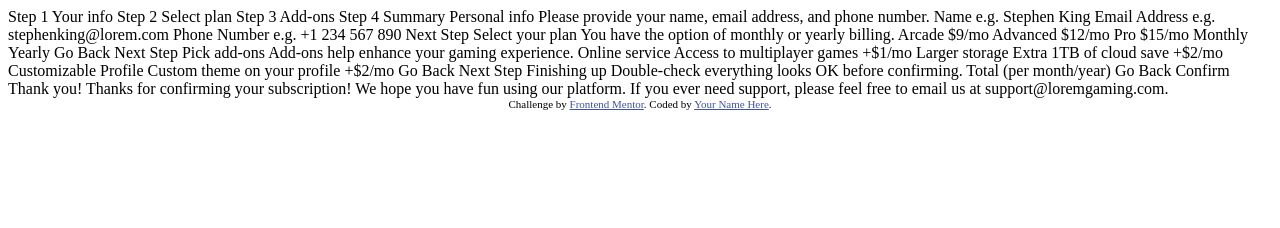
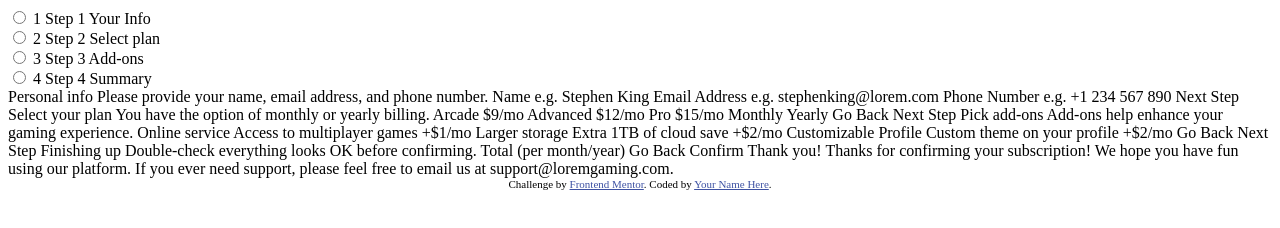
Before and after one commit to smajewski1980/multi-step-form, a plain HTML site: page index.html in a window 1280 px wide. Drawn offline with Linux system fonts and the light colour scheme.

Commit message:
created html for the sidebar

```diff
--- a/index.html
+++ b/index.html
@@ -1,126 +1,111 @@
 <!DOCTYPE html>
 <html lang="en">
   <head>
-  <meta charset="UTF-8">
-  <meta name="viewport" content="width=device-width, initial-scale=1.0"> <!-- displays site properly based on user's device -->
+    <meta charset="UTF-8" />
+    <meta name="viewport" content="width=device-width, initial-scale=1.0" />
+    <!-- displays site properly based on user's device -->
 
-  <link rel="icon" type="image/png" sizes="32x32" href="./assets/images/favicon-32x32.png">
+    <link
+      rel="icon"
+      type="image/png"
+      sizes="32x32"
+      href="./assets/images/favicon-32x32.png"
+    />
 
     <title>Frontend Mentor | Multi-step form</title>
+    <link rel="stylesheet" href="./styles/main.css" />
 
     <!-- Feel free to remove these styles or customise in your own stylesheet 👍 -->
     <style>
-    .attribution { font-size: 11px; text-align: center; }
-    .attribution a { color: hsl(228, 45%, 44%); }
+      .attribution {
+        font-size: 11px;
+        text-align: center;
+      }
+      .attribution a {
+        color: hsl(228, 45%, 44%);
+      }
     </style>
   </head>
   <body>
+    <main>
+      <aside>
+        <div class="radio-wrapper">
+          <input type="radio" name="step-num" id="radio-step-one" />
+          <label for="radio-step-one">1</label>
+          <label for="radio-step-one">Step 1</label>
+          <label for="radio-step-one">Your Info</label>
+        </div>
 
-  <!-- Sidebar start -->
+        <div class="radio-wrapper">
+          <input type="radio" name="step-num" id="radio-step-two" />
+          <label for="radio-step-two">2</label>
+          <label for="radio-step-two">Step 2</label>
+          <label for="radio-step-two">Select plan</label>
+        </div>
 
-  Step 1
-  Your info
+        <div class="radio-wrapper">
+          <input type="radio" name="step-num" id="radio-step-three" />
+          <label for="radio-step-three">3</label>
+          <label for="radio-step-three">Step 3</label>
+          <label for="radio-step-three">Add-ons</label>
+        </div>
 
-  Step 2
-  Select plan
-
-  Step 3
-  Add-ons
-
-  Step 4
-  Summary
-
-  <!-- Sidebar end -->
+        <div class="radio-wrapper">
+          <input type="radio" name="step-num" id="radio-step-four" />
+          <label for="radio-step-four">4</label>
+          <label for="radio-step-four">Step 4</label>
+          <label for="radio-step-four">Summary</label>
+        </div>
+      </aside>
 
       <!-- Step 1 start -->
 
-  Personal info
-  Please provide your name, email address, and phone number.
-
-  Name
-  e.g. Stephen King
-
-  Email Address
-  e.g. stephenking@lorem.com
-
-  Phone Number
-  e.g. +1 234 567 890
-
-  Next Step
+      Personal info Please provide your name, email address, and phone number.
+      Name e.g. Stephen King Email Address e.g. stephenking@lorem.com Phone
+      Number e.g. +1 234 567 890 Next Step
 
       <!-- Step 1 end -->
 
       <!-- Step 2 start -->
 
-  Select your plan
-  You have the option of monthly or yearly billing.
-
-  Arcade
-  $9/mo
-
-  Advanced
-  $12/mo
-
-  Pro
-  $15/mo
-
-  Monthly
-  Yearly
-
-  Go Back
-  Next Step
+      Select your plan You have the option of monthly or yearly billing. Arcade
+      $9/mo Advanced $12/mo Pro $15/mo Monthly Yearly Go Back Next Step
 
       <!-- Step 2 end -->
 
       <!-- Step 3 start -->
 
-  Pick add-ons
-  Add-ons help enhance your gaming experience.
-
-  Online service
-  Access to multiplayer games
-  +$1/mo
-
-  Larger storage
-  Extra 1TB of cloud save
-  +$2/mo
-
-  Customizable Profile
-  Custom theme on your profile
-  +$2/mo
-
-  Go Back
+      Pick add-ons Add-ons help enhance your gaming experience. Online service
+      Access to multiplayer games +$1/mo Larger storage Extra 1TB of cloud save
+      +$2/mo Customizable Profile Custom theme on your profile +$2/mo Go Back
       Next Step
 
       <!-- Step 3 end -->
 
       <!-- Step 4 start -->
 
-  Finishing up
-  Double-check everything looks OK before confirming.
+      Finishing up Double-check everything looks OK before confirming.
 
       <!-- Dynamically add subscription and add-on selections here -->
 
-  Total (per month/year)
-
-  Go Back
-  Confirm
+      Total (per month/year) Go Back Confirm
 
       <!-- Step 4 end -->
 
       <!-- Step 5 start -->
 
-  Thank you!
-
-  Thanks for confirming your subscription! We hope you have fun
-  using our platform. If you ever need support, please feel free
-  to email us at support@loremgaming.com.
+      Thank you! Thanks for confirming your subscription! We hope you have fun
+      using our platform. If you ever need support, please feel free to email us
+      at support@loremgaming.com.
 
       <!-- Step 5 end -->
+    </main>
 
     <div class="attribution">
-    Challenge by <a href="https://www.frontendmentor.io?ref=challenge" target="_blank">Frontend Mentor</a>.
-    Coded by <a href="#">Your Name Here</a>.
+      Challenge by
+      <a href="https://www.frontendmentor.io?ref=challenge" target="_blank"
+        >Frontend Mentor</a
+      >. Coded by <a href="#">Your Name Here</a>.
     </div>
   </body>
 </html>
--- /dev/null
+++ b/styles/main.css
@@ -0,0 +1 @@
+/*# sourceMappingURL=main.css.map */
```
Also changed, not shown: 1 other file. Lines whose indentation alone changed are shown as unchanged.
